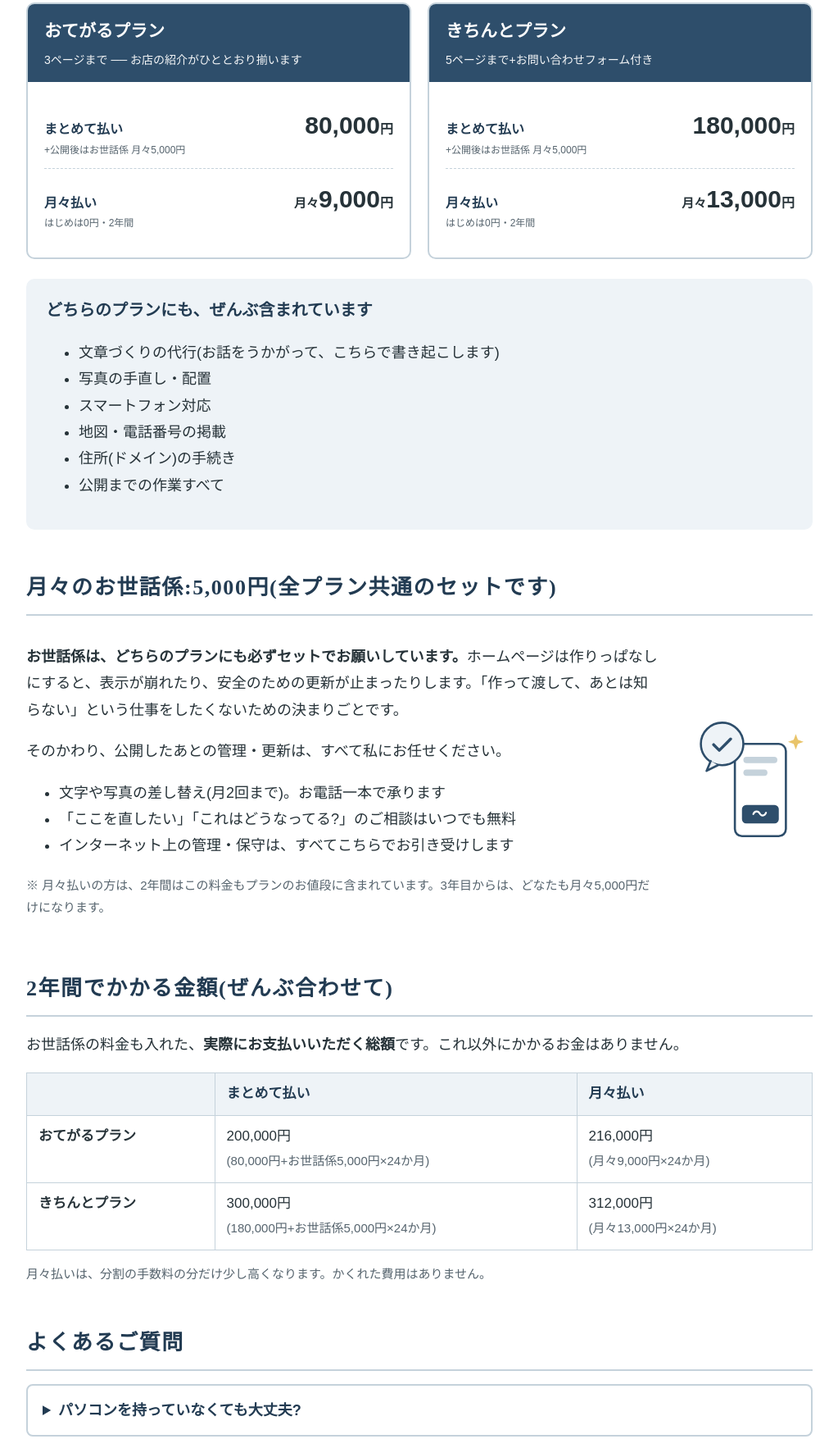
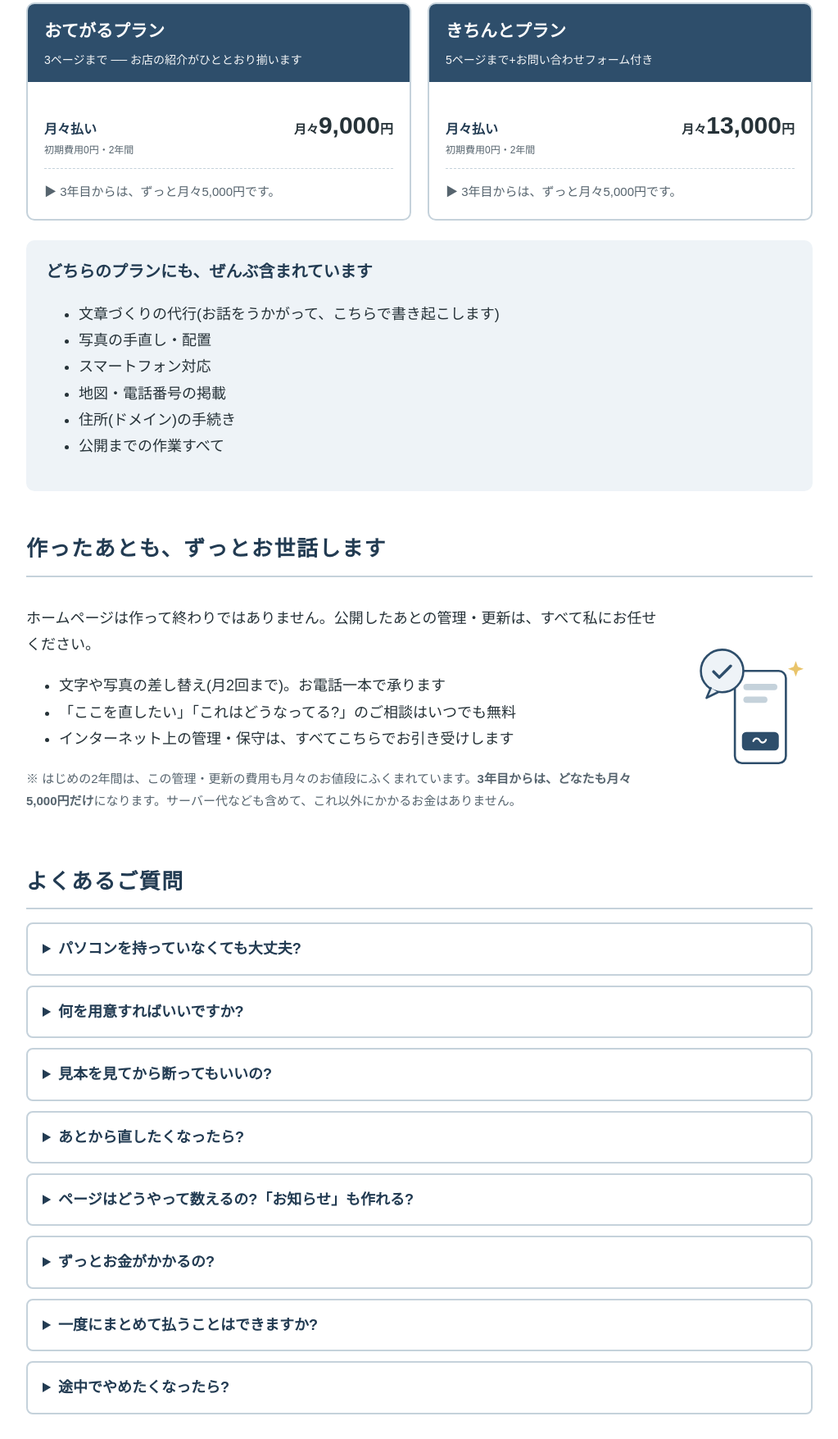
Before and after one commit to ryosuke-yamada-1/marugoto-web, a plain HTML site: page ryokin.html in a window 1280 px wide. Shown: the part 605-2360 px from the top of the page at 82% size, without its empty margins (128-1151 px from the left). Drawn offline with Linux system fonts and the light colour scheme.

Commit message:
料金を月々払い一本に統一(まとめて払いは非公開の裏メニュー化)
- プランカードを月々1つの数字に(おてがる月9,000円/きちんと月13,000円・初期0円)
- 各カードに「3年目からは月々5,000円」を明記
- 「まとめて払い」表記・2年総額比較表・「+お世話係」注記を削除
- お世話係セクションを「作ったあとも、ずっとお世話します」に改め、2年込み→3年目5,000円の流れに
- FAQを月々前提に更新(「ずっとお金がかかるの?」「一括で払える?」を追加)
- index/ryokinの両方に反映

Co-Authored-By: Claude Fable 5 <noreply@anthropic.com>

```diff
--- a/ryokin.html
+++ b/ryokin.html
@@ -4,7 +4,7 @@
 <meta charset="UTF-8">
 <meta name="viewport" content="width=device-width, initial-scale=1">
 <title>料金のご案内|まるごとウェブ制作所</title>
-<meta name="description" content="ホームページ作成の料金。おてがるプラン80,000円、きちんとプラン180,000円。月々払いなら初期0円。すべて込み込み・税込で追加料金はありません。">
+<meta name="description" content="ホームページ作成の料金。初期費用0円、おてがるプラン月々9,000円・きちんとプラン月々13,000円(2年間)。3年目からは月々5,000円。込み込み・税込で追加料金はありません。">
 <link rel="stylesheet" href="assets/style.css">
 </head>
 <body>
@@ -60,13 +60,10 @@
         </div>
         <div class="card-body">
           <div class="price-line">
-            <span class="price-label">まとめて払い<small>+公開後はお世話係 月々5,000円</small></span>
-            <span class="price">80,000<small>円</small></span>
-          </div>
-          <div class="price-line">
-            <span class="price-label">月々払い<small>はじめは0円・2年間</small></span>
+            <span class="price-label">月々払い<small>初期費用0円・2年間</small></span>
             <span class="price"><span class="per">月々</span>9,000<small>円</small></span>
           </div>
+          <p class="muted" style="margin:14px 0 0">▶ 3年目からは、ずっと月々5,000円です。</p>
         </div>
       </div>
       <div class="card">
@@ -76,13 +73,10 @@
         </div>
         <div class="card-body">
           <div class="price-line">
-            <span class="price-label">まとめて払い<small>+公開後はお世話係 月々5,000円</small></span>
-            <span class="price">180,000<small>円</small></span>
-          </div>
-          <div class="price-line">
-            <span class="price-label">月々払い<small>はじめは0円・2年間</small></span>
+            <span class="price-label">月々払い<small>初期費用0円・2年間</small></span>
             <span class="price"><span class="per">月々</span>13,000<small>円</small></span>
           </div>
+          <p class="muted" style="margin:14px 0 0">▶ 3年目からは、ずっと月々5,000円です。</p>
         </div>
       </div>
     </div>
@@ -101,17 +95,16 @@
   </section>
 
   <section class="section">
-    <h2>月々のお世話係:5,000円(全プラン共通のセットです)</h2>
+    <h2>作ったあとも、ずっとお世話します</h2>
     <div class="split">
       <div class="split-text">
-        <p><strong>お世話係は、どちらのプランにも必ずセットでお願いしています。</strong>ホームページは作りっぱなしにすると、表示が崩れたり、安全のための更新が止まったりします。「作って渡して、あとは知らない」という仕事をしたくないための決まりごとです。</p>
-        <p>そのかわり、公開したあとの管理・更新は、すべて私にお任せください。</p>
+        <p>ホームページは作って終わりではありません。公開したあとの管理・更新は、すべて私にお任せください。</p>
         <ul>
           <li>文字や写真の差し替え(月2回まで)。お電話一本で承ります</li>
           <li>「ここを直したい」「これはどうなってる?」のご相談はいつでも無料</li>
           <li>インターネット上の管理・保守は、すべてこちらでお引き受けします</li>
         </ul>
-        <p class="muted">※ 月々払いの方は、2年間はこの料金もプランのお値段に含まれています。3年目からは、どなたも月々5,000円だけになります。</p>
+        <p class="muted">※ はじめの2年間は、この管理・更新の費用も月々のお値段にふくまれています。<strong>3年目からは、どなたも月々5,000円だけ</strong>になります。サーバー代なども含めて、これ以外にかかるお金はありません。</p>
       </div>
       <div class="illu">
         <svg width="150" height="160" viewBox="0 0 170 185" fill="none" stroke="#2e4e6b" stroke-width="3" stroke-linecap="round" stroke-linejoin="round" role="img" aria-label="お電話一本で承りますのイラスト">
@@ -127,19 +120,6 @@
         </svg>
       </div>
     </div>
-  </section>
-
-  <section class="section">
-    <h2>2年間でかかる金額(ぜんぶ合わせて)</h2>
-    <p>お世話係の料金も入れた、<strong>実際にお支払いいただく総額</strong>です。これ以外にかかるお金はありません。</p>
-    <div class="table-scroll">
-      <table class="simple">
-        <tr><th></th><th>まとめて払い</th><th>月々払い</th></tr>
-        <tr><td><strong>おてがるプラン</strong></td><td>200,000円<br><span class="muted">(80,000円+お世話係5,000円×24か月)</span></td><td>216,000円<br><span class="muted">(月々9,000円×24か月)</span></td></tr>
-        <tr><td><strong>きちんとプラン</strong></td><td>300,000円<br><span class="muted">(180,000円+お世話係5,000円×24か月)</span></td><td>312,000円<br><span class="muted">(月々13,000円×24か月)</span></td></tr>
-      </table>
-    </div>
-    <p class="muted">月々払いは、分割の手数料の分だけ少し高くなります。かくれた費用はありません。</p>
   </section>
 
   <section class="section faq">
@@ -158,19 +138,23 @@
     </details>
     <details>
       <summary>あとから直したくなったら?</summary>
-      <p class="answer">公開前は2回まで無料でお直しします。公開後は「お世話係(月5,000円)」で月2回まで差し替え・修正を承ります。お電話一本でけっこうです。</p>
+      <p class="answer">公開前は2回まで無料でお直しします。公開したあとも、文字や写真の差し替えを月2回まで承ります(月々のお支払いに含まれています)。お電話一本でけっこうです。</p>
     </details>
     <details>
       <summary>ページはどうやって数えるの?「お知らせ」も作れる?</summary>
       <p class="answer">画面1枚を1ページと数えます(たとえば「メニュー」の下に「ランチ」「ディナー」と画面を分ける場合は、それぞれ1ページです)。「お知らせ」は一覧の1ページとしてお作りできます。記事の追加や差し替えは、お世話係(月2回まで)の中で私が承りますので、お電話一本でけっこうです。お問い合わせフォームや予約フォームが入る場合は、ページ数にかかわらず「きちんとプラン」でお願いしています。</p>
     </details>
     <details>
-      <summary>「お世話係」は付けないとだめ?</summary>
-      <p class="answer">はい、どちらのプランにも必ずセットでお願いしています。ホームページは公開したあとも、装置の更新や安全のための手入れを続けないと、表示が崩れたり危険な状態になったりするためです。そのかわり、文字や写真の差し替えも、ちょっとしたご相談も、この5,000円の中でずっと承ります。</p>
+      <summary>ずっとお金がかかるの?</summary>
+      <p class="answer">はじめの2年間は月々9,000円(おてがる)または13,000円(きちんと)、<strong>3年目からはどなたも月々5,000円だけ</strong>になります。この5,000円は、インターネット上の管理・保守や、文字・写真の差し替え(月2回まで)の費用です。サーバー代なども含めて、これ以外にかかるお金はありません。</p>
     </details>
     <details>
-      <summary>月々払いを途中でやめたくなったら?</summary>
-      <p class="answer">月々払いは2年間のお約束をいただいています。途中でやめる場合の決まりごとは、ご契約の前に書面でわかりやすくご説明しますので、ご安心ください。</p>
+      <summary>一度にまとめて払うことはできますか?</summary>
+      <p class="answer">はい。ご希望の方には、2年分をまとめてのお支払いや、1年ごとのお支払いも承っています。金額は月々払いと同じですので、お好きな方をお選びください。くわしくはお気軽にご相談ください。</p>
+    </details>
+    <details>
+      <summary>途中でやめたくなったら?</summary>
+      <p class="answer">2年間のお約束でお願いしています。途中でやめる場合の決まりごとは、ご契約の前に書面でわかりやすくご説明しますので、ご安心ください。前払いをいただいている場合は、残った月数分をご返金します。</p>
     </details>
   </section>
 </main>
```
Also changed, not shown: index.html (+6 -11 lines).
